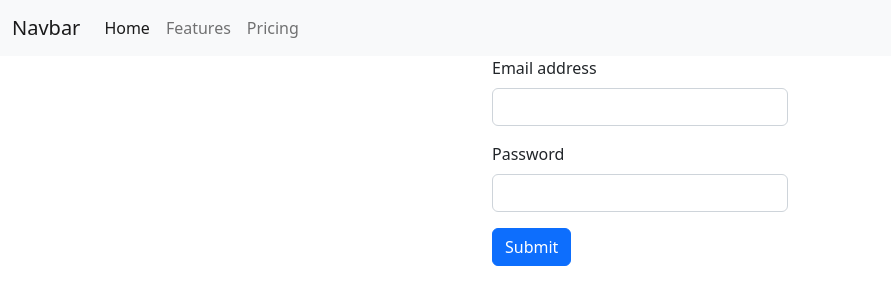
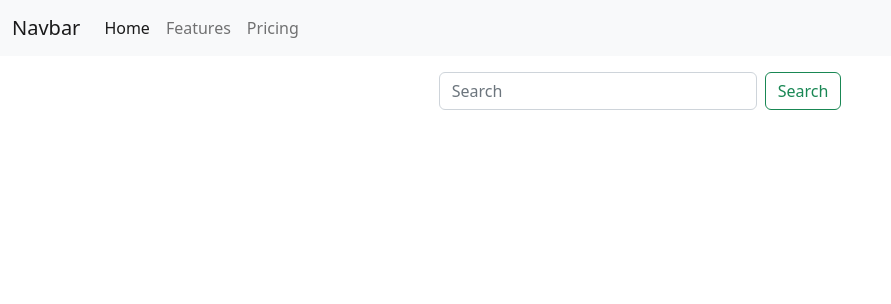
Before and after one commit to AdaltoRG/ExerciciosDiH, an Angular app in the folder M1S09/M1S09/: page / in a window 1280 px wide. Shown: the top 304 px of the page, without its empty margins (0-891 px from the left). Built offline with nearby package versions, Linux system fonts and the light colour scheme.

Commit message:
resolução do exercício 8

```diff
--- a/M1S09/M1S09/src/app/app.component.html
+++ b/M1S09/M1S09/src/app/app.component.html
@@ -1,4 +1,5 @@
 <app-navbar></app-navbar>
 <!-- <app-formulario-registro></app-formulario-registro> -->
 <!-- <app-serie-favorita></app-serie-favorita> -->
-<app-login></app-login>
+<!-- <app-login></app-login> -->
+<app-busca (busca)="buscar($event)" ></app-busca>
--- a/M1S09/M1S09/src/app/app.component.ts
+++ b/M1S09/M1S09/src/app/app.component.ts
@@ -7,4 +7,8 @@ import { Component } from '@angular/core';
 })
 export class AppComponent {
   title = 'M1S09';
+  buscar(event:any){
+    console.log(event);
+
+  }
 }
--- a/M1S09/M1S09/src/app/app.module.ts
+++ b/M1S09/M1S09/src/app/app.module.ts
@@ -3,13 +3,14 @@ import { BrowserModule } from '@angular/platform-browser';
 
 import { AppComponent } from './app.component';
 import { FormularioRegistroComponent } from './formulario-registro/formulario-registro.component';
-import { ModalComponent } from './formulario-registro/modal/modal.component';
+import { ModalComponent } from './modal/modal.component';
 import { BotaoComponent } from './formulario-registro/botao/botao.component';
 import { NavbarComponent } from './navbar/navbar.component';
 import { SerieFavoritaComponent } from './serie-favorita/serie-favorita.component';
 import { ItemCardComponent } from './serie-favorita/item-card/item-card.component';
 import { LoginComponent } from './login/login.component';
 import { FormsModule } from '@angular/forms';
+import { BuscaComponent } from './busca/busca.component';
 
 
 @NgModule({
@@ -21,7 +22,8 @@ import { FormsModule } from '@angular/forms';
     NavbarComponent,
     SerieFavoritaComponent,
     ItemCardComponent,
-    LoginComponent,],
+    LoginComponent,
+    BuscaComponent,],
   imports: [
     BrowserModule,
     FormsModule, //import para o funcionamento do ngModel
--- /dev/null
+++ b/M1S09/M1S09/src/app/busca/busca.component.html
@@ -0,0 +1,4 @@
+<form class=" container d-flex col-4 mt-3" role="search">
+    <input name="busca" class="form-control me-2" type="search" placeholder="Search" aria-label="Search" [(ngModel)]="textoBusca" (keydown)="consoleBusca()">
+    <button class="btn btn-outline-success" type="submit">Search</button>
+  </form>
--- /dev/null
+++ b/M1S09/M1S09/src/app/busca/busca.component.ts
@@ -0,0 +1,14 @@
+import { Component, Output, EventEmitter } from '@angular/core';
+
+@Component({
+  selector: 'app-busca',
+  templateUrl: './busca.component.html',
+  styleUrls: ['./busca.component.css'],
+})
+export class BuscaComponent {
+  @Output('busca') actionOutput: EventEmitter<any> = new EventEmitter();
+  consoleBusca(){
+    this.actionOutput.emit(this.textoBusca);
+  }
+  textoBusca: string = '';
+}
```
Also changed, not shown: M1S09/M1S09/src/app/busca/busca.component.css (added), M1S09/M1S09/src/app/modal/modal.component.css (added), M1S09/M1S09/src/app/modal/modal.component.html (renamed from M1S09/M1S09/src/app/formulario-registro/modal/modal.component.html), M1S09/M1S09/src/app/modal/modal.component.ts (renamed from M1S09/M1S09/src/app/formulario-registro/modal/modal.component.ts).
